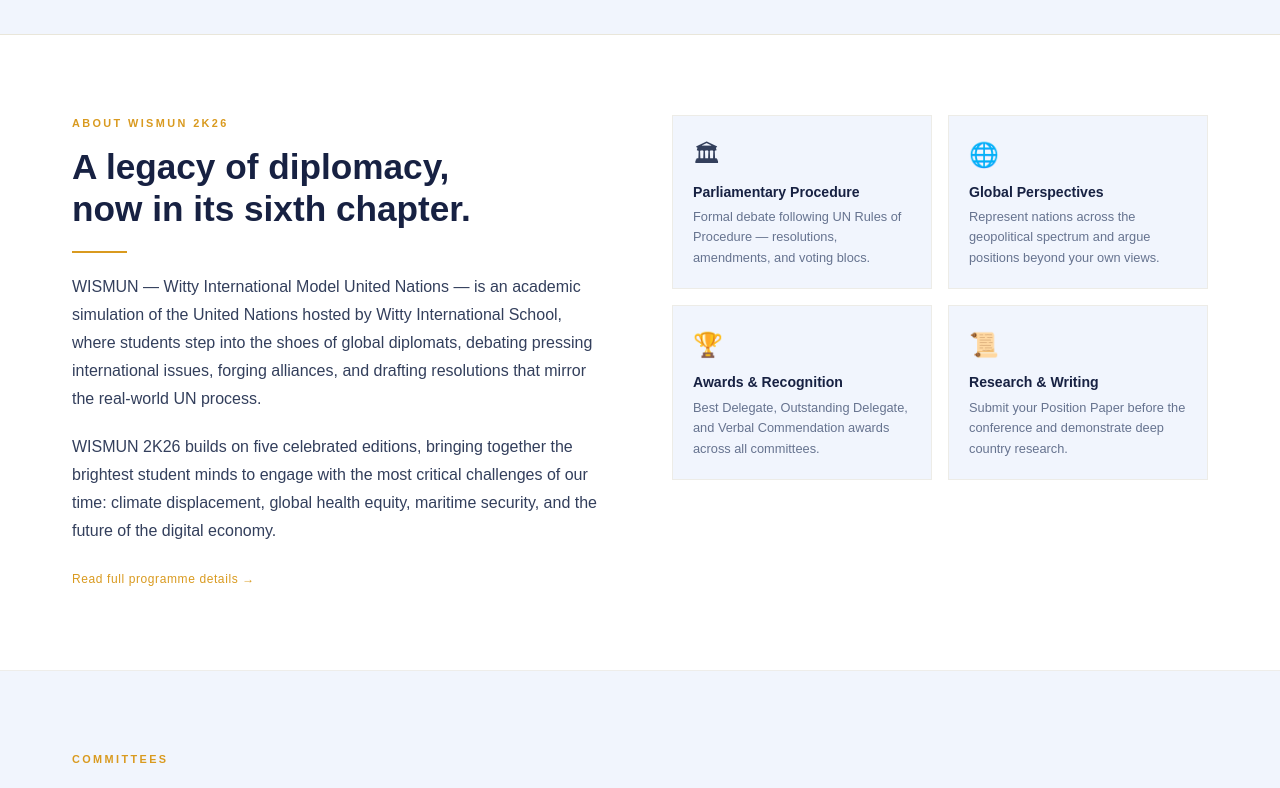
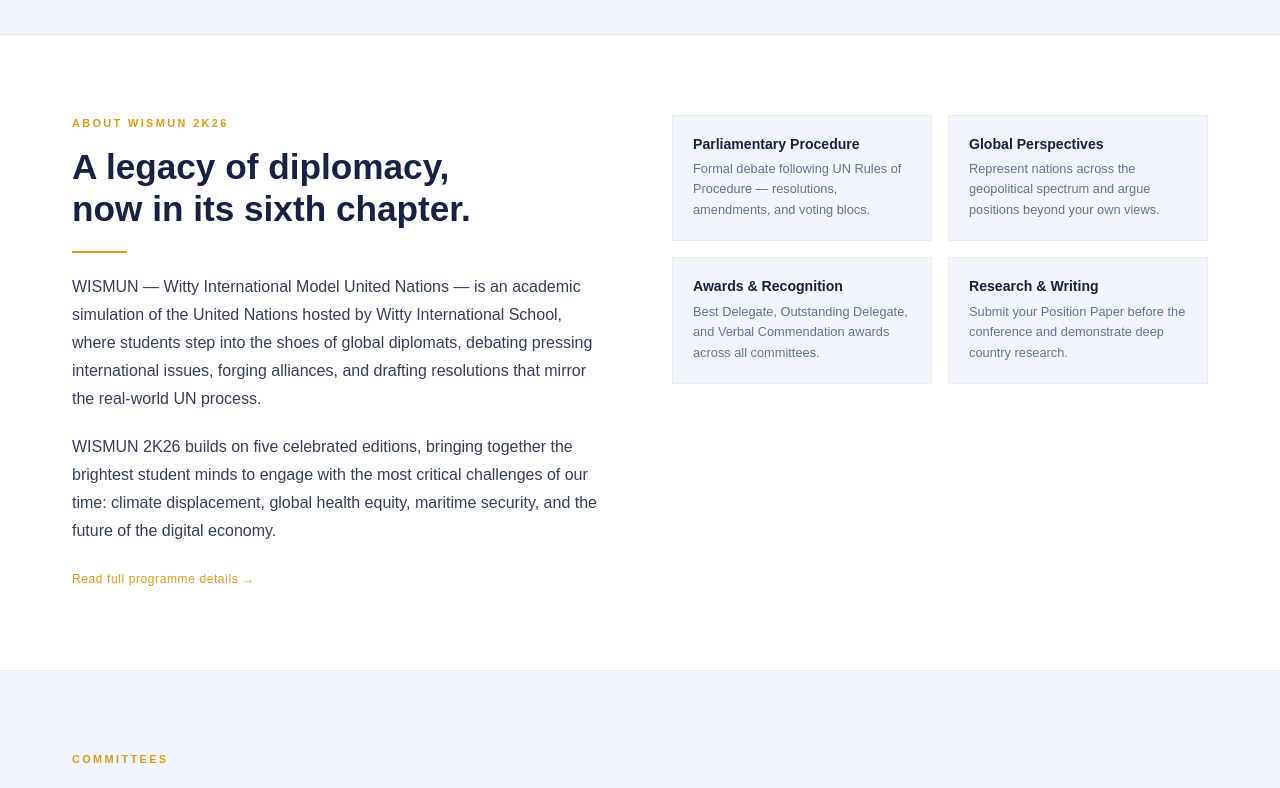
Before and after one commit to droid-collab/testing, a React (Create React App) app: page /#/ in a window 1280 px wide. Shown: the part 980-1768 px from the top of the page. Built offline with nearby package versions, Linux system fonts and the light colour scheme; the HTML template or start-up script is replaced by a standard one.

Commit message:
Remove emoji add director general

```diff
--- a/src/pages/Home.js
+++ b/src/pages/Home.js
@@ -31,6 +31,7 @@
 const board = [
   { role: 'Secretary General',         name: 'To Be Announced' },
   { role: 'Deputy Secretary General',  name: 'To Be Announced' },
+  { role: 'Director General',          name: 'To Be Announced' },
   { role: 'Director General',          name: 'To Be Announced' },
 ];
 
@@ -117,22 +118,18 @@
 
         <div className="about__right">
           <div className="about__card">
-            <div className="about__card-icon">🏛</div>
             <h3>Parliamentary Procedure</h3>
             <p>Formal debate following UN Rules of Procedure — resolutions, amendments, and voting blocs.</p>
           </div>
           <div className="about__card">
-            <div className="about__card-icon">🌐</div>
             <h3>Global Perspectives</h3>
             <p>Represent nations across the geopolitical spectrum and argue positions beyond your own views.</p>
           </div>
           <div className="about__card">
-            <div className="about__card-icon">🏆</div>
             <h3>Awards & Recognition</h3>
             <p>Best Delegate, Outstanding Delegate, and Verbal Commendation awards across all committees.</p>
           </div>
           <div className="about__card">
-            <div className="about__card-icon">📜</div>
             <h3>Research & Writing</h3>
             <p>Submit your Position Paper before the conference and demonstrate deep country research.</p>
           </div>
```
